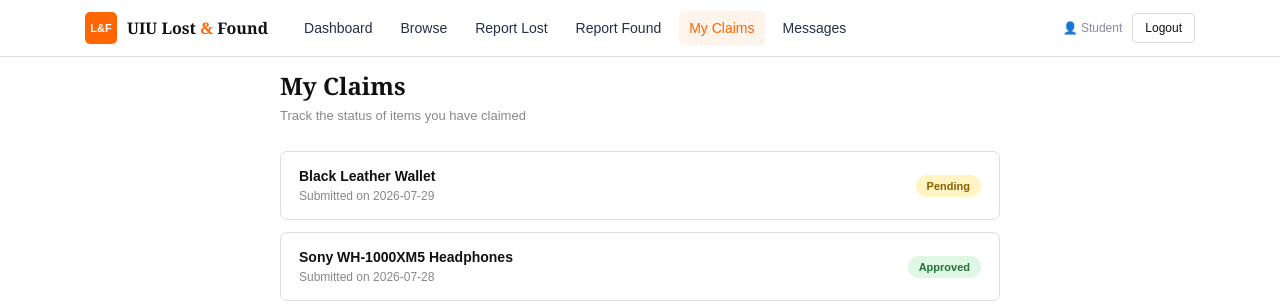
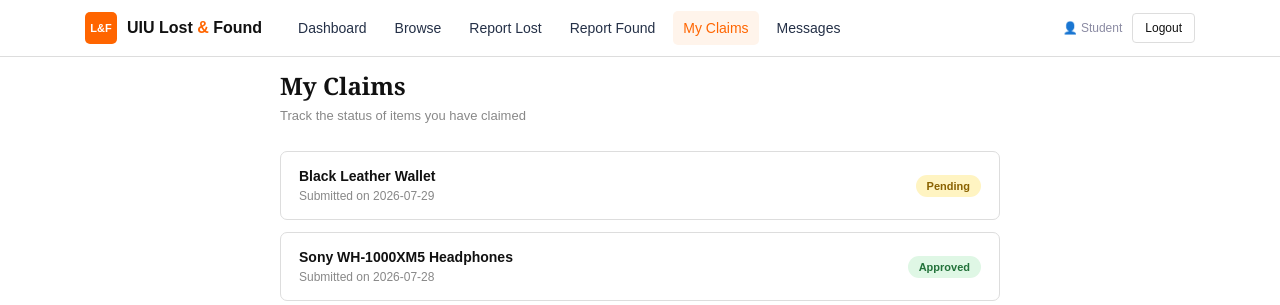
Before and after one commit to Nihongo-Nahiyan/UIU-Lost-and-Found, a PHP site: page /student/MyClaims.html in a window 1280 px wide. Shown: the top 305 px of the page. Run offline with PHP 8.4, Linux system fonts and the light colour scheme.

Commit message:
Font change

```diff
--- a/css/student.css
+++ b/css/student.css
@@ -68,7 +68,7 @@ nav {
 
 
 .brand {
-    font-family: Georgia, serif;
+    font-family: Arial, Helvetica, sans-serif;
 
     font-size: 16px;
 
```
